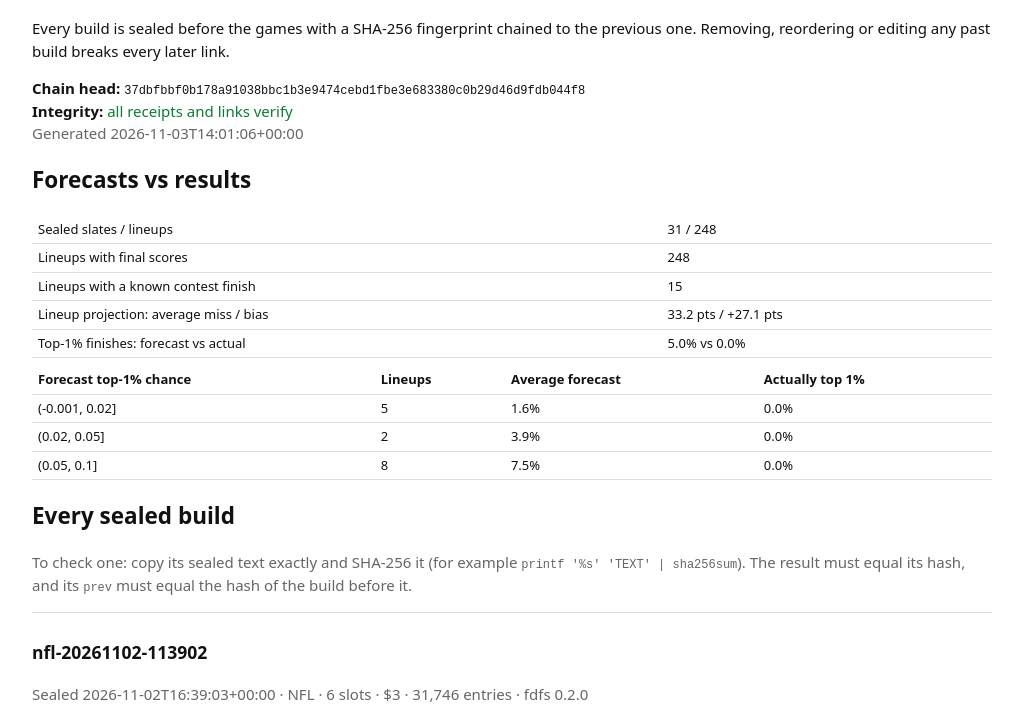
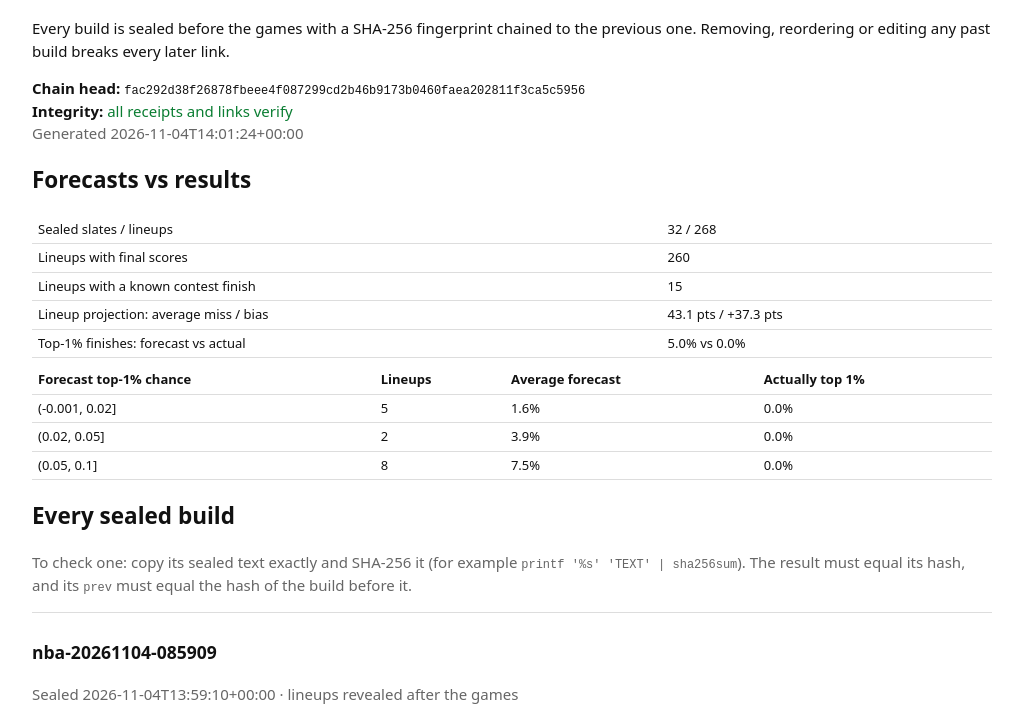
Before and after one commit to Waltiv26/proof-of-picks, a plain HTML site: page index.html in a window 1280 px wide. Shown: the part 84-800 px from the top of the page, without its empty margins (128-1151 px from the left). Drawn offline with Linux system fonts and the light colour scheme.

Commit message:
reveal 31 receipt(s)

```diff
--- a/index.html
+++ b/index.html
@@ -2,12 +2,12 @@
 <style>:root{--bg:#fff;--fg:#111;--mut:#666;--line:#ddd;--ok:#0a7d32;--bad:#b00020}@media (prefers-color-scheme:dark){:root{--bg:#121212;--fg:#eee;--mut:#9a9a9a;--line:#333;--ok:#4cd07d;--bad:#ff6b81}}body{background:var(--bg);color:var(--fg);font:15px/1.5 system-ui,sans-serif;max-width:960px;margin:0 auto;padding:16px}table{border-collapse:collapse;width:100%;margin:8px 0}td,th{border-bottom:1px solid var(--line);padding:4px 6px;text-align:left;font-size:13px}code,pre{font:12px ui-monospace,monospace;word-break:break-all;white-space:pre-wrap}.mut{color:var(--mut)}.ok{color:var(--ok)}.bad{color:var(--bad)}details{margin:6px 0}section{border-top:1px solid var(--line);padding-top:8px;margin-top:16px}</style>
 <h1>Proof of picks</h1>
 <p>Every build is sealed before the games with a SHA-256 fingerprint chained to the previous one. Removing, reordering or editing any past build breaks every later link.</p>
-<p><b>Chain head:</b> <code>37dbfbbf0b178a91038bbc1b3e9474cebd1fbe3e683380c0b29d46d9fdb044f8</code><br><b>Integrity:</b> <span class='ok'>all receipts and links verify</span><br><span class='mut'>Generated 2026-11-03T14:01:06+00:00</span></p>
+<p><b>Chain head:</b> <code>fac292d38f26878fbeee4f087299cd2b46b9173b0460faea202811f3ca5c5956</code><br><b>Integrity:</b> <span class='ok'>all receipts and links verify</span><br><span class='mut'>Generated 2026-11-04T14:01:24+00:00</span></p>
 <h2>Forecasts vs results</h2><table>
-<tr><td>Sealed slates / lineups</td><td>31 / 248</td></tr>
-<tr><td>Lineups with final scores</td><td>248</td></tr>
+<tr><td>Sealed slates / lineups</td><td>32 / 268</td></tr>
+<tr><td>Lineups with final scores</td><td>260</td></tr>
 <tr><td>Lineups with a known contest finish</td><td>15</td></tr>
-<tr><td>Lineup projection: average miss / bias</td><td>33.2 pts / +27.1 pts</td></tr>
+<tr><td>Lineup projection: average miss / bias</td><td>43.1 pts / +37.3 pts</td></tr>
 <tr><td>Top-1% finishes: forecast vs actual</td><td>5.0% vs 0.0%</td></tr>
 </table>
 <table><tr><th>Forecast top-1% chance</th><th>Lineups</th><th>Average forecast</th><th>Actually top 1%</th></tr>
@@ -16,6 +16,7 @@
 <tr><td>(0.05, 0.1]</td><td>8</td><td>7.5%</td><td>0.0%</td></tr>
 </table>
 <h2>Every sealed build</h2><p class='mut'>To check one: copy its sealed text exactly and SHA-256 it (for example <code>printf '%s' 'TEXT' | sha256sum</code>). The result must equal its hash, and its <code>prev</code> must equal the hash of the build before it.</p>
+<section><h3>nba-20261104-085909</h3><p class='mut'>Sealed 2026-11-04T13:59:10+00:00 · lineups revealed after the games</p><p>Hash <code>fac292d38f26878fbeee4f087299cd2b46b9173b0460faea202811f3ca5c5956</code><br>Prev <code>37dbfbbf0b178a91038bbc1b3e9474cebd1fbe3e683380c0b29d46d9fdb044f8</code></p></section>
 <section><h3>nfl-20261102-113902</h3><p class='mut'>Sealed 2026-11-02T16:39:03+00:00 · NFL · 6 slots · $3 · 31,746 entries · fdfs 0.2.0</p><p>Hash <code>37dbfbbf0b178a91038bbc1b3e9474cebd1fbe3e683380c0b29d46d9fdb044f8</code><br>Prev <code>c5c92228929f3f345d4c1014a85ca23344f5519cca30b933a89a3ed3f6681cf2</code></p><table><tr><th>#</th><th>Players</th><th>Proj</th><th>Top-1% chance</th><th>Actual</th><th>Finish</th></tr>
 <tr><td>1</td><td>Emanuel Wilson, Jaxon Smith-Njigba, Cairo Santos, Caleb Williams, Sam Darnold, Tory Horton</td><td>78.3</td><td>3.8%</td><td>73.4</td><td>–</td></tr>
 <tr><td>2</td><td>D&#x27;Andre Swift, Sam Darnold, Jaxon Smith-Njigba, Chicago Bears, Jason Myers, Cairo Santos</td><td>83.5</td><td>3.5%</td><td>104.7</td><td>–</td></tr>
```
